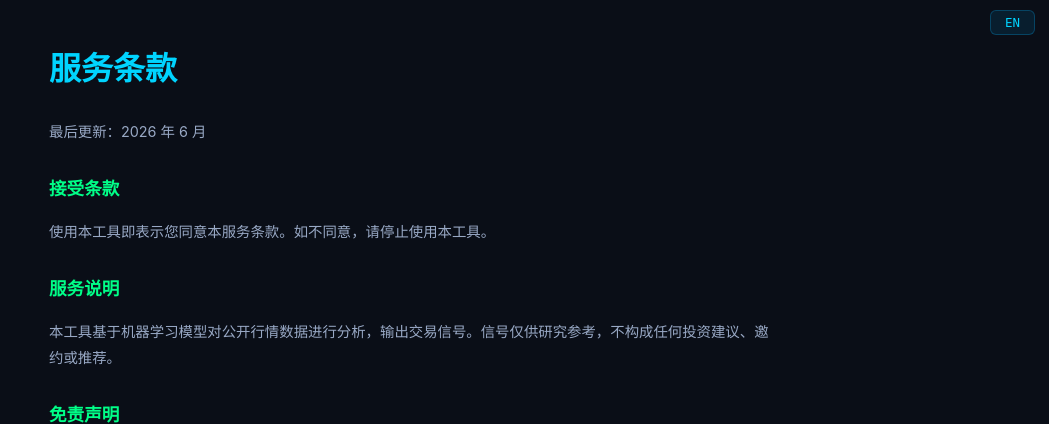
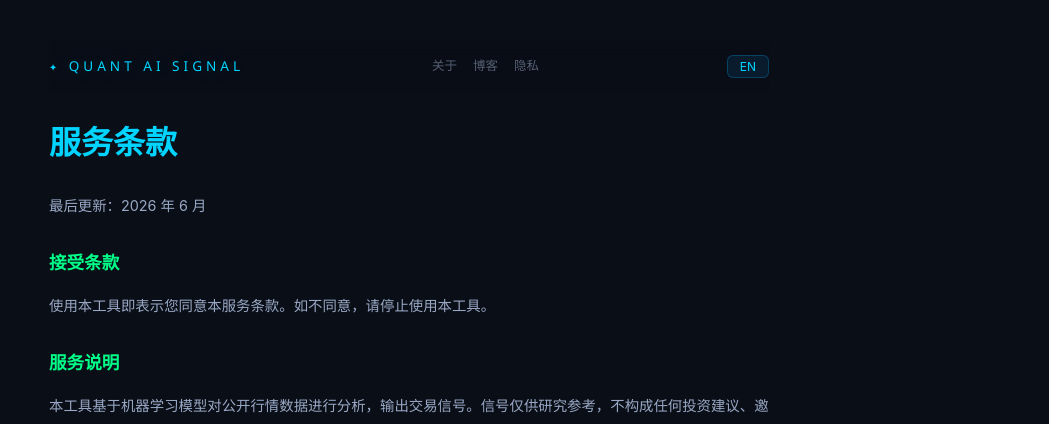
Before and after one commit to zhaoxusun/stock-quant-model, a Flask app: page /terms in a window 1280 px wide. Shown: the top 424 px of the page, without its empty margins (231-1280 px from the left). Run offline with Flask 3, Linux system fonts and the light colour scheme.

Commit message:
add shared header to privacy and terms pages

```diff
--- a/templates/terms.html
+++ b/templates/terms.html
@@ -11,18 +11,10 @@ h1 { color: var(--accent-cyan); }
 h2 { color: var(--accent-green); font-size: 1.1rem; margin-top: 28px; }
 p, li { color: var(--text-body); font-size: 0.9rem; }
 a { color: var(--accent-cyan); }
-.lang-btn {
-  position: fixed; top: 10px; right: 14px; z-index: 200;
-  background: rgba(0,180,255,0.1); border: 1px solid rgba(0,180,255,0.25);
-  color: var(--accent-cyan); padding: 4px 14px; border-radius: 6px;
-  cursor: pointer; font-size: 0.78rem; font-family: var(--font-body,monospace);
-  transition: 0.2s;
-}
-.lang-btn:hover { background: rgba(0,180,255,0.2); }
 </style>
 </head>
 <body>
-<button class="lang-btn" onclick="switchLang()" id="langBtn">EN</button>
+{% include '_header.html' %}
 <h1 data-i18n="h1">服务条款</h1>
 <p data-i18n="updated">最后更新：2026 年 6 月</p>
 
@@ -71,6 +63,10 @@ const LANG = {
     changes_h: '条款变更',
     changes_p: '本条款可能随时更新。重大变更会通过网站公告通知。继续使用即视为接受更新后的条款。',
     contact_h: '联系我们',
+    logo: '✦ Quant AI Signal',
+    nav_about: '关于',
+    nav_blog: '博客',
+    nav_privacy: '隐私',
   },
   en: {
     title: 'Terms of Service · Quant AI Signal',
@@ -91,6 +87,10 @@ const LANG = {
     changes_h: 'Changes to Terms',
     changes_p: 'These terms may be updated at any time. Material changes will be announced on the website. Continued use constitutes acceptance of updated terms.',
     contact_h: 'Contact Us',
+    logo: '✦ Quant AI Signal',
+    nav_about: 'About',
+    nav_blog: 'Blog',
+    nav_privacy: 'Privacy',
   }
 };
 
```
Also changed, not shown: templates/privacy.html (+9 -9 lines).
